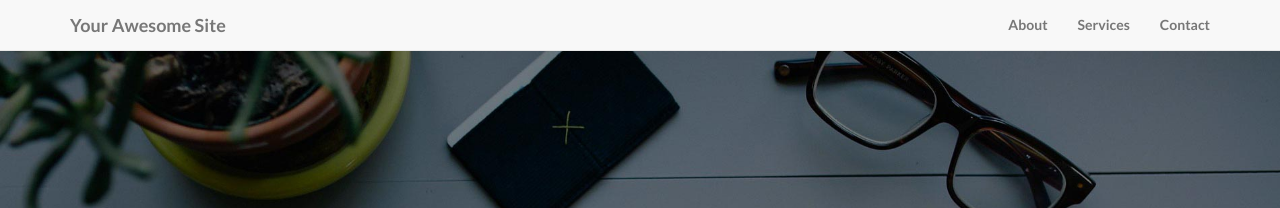
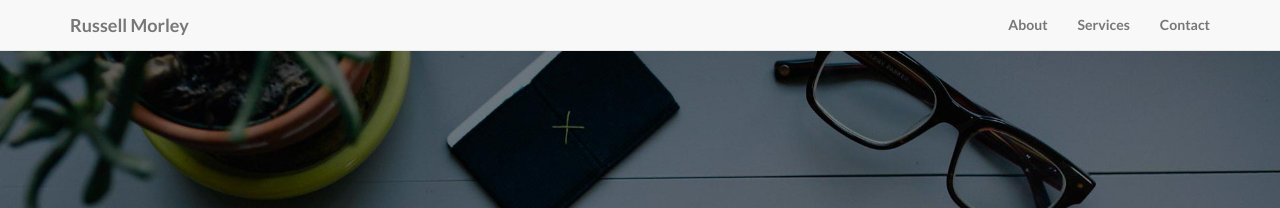
Before and after one commit to Rusty84/Rusty84.github.io, a Jekyll site: the page built from index.html, in a window 1280 px wide. Shown: the top 208 px of the page. Built offline with Jekyll 4.4.1, drawn with Linux system fonts in a browser that asks for light colours; some of the changed lines change nothing that is shown.

Commit message:
Update _config.yml

```diff
--- a/_config.yml
+++ b/_config.yml
@@ -3,15 +3,13 @@
 # ----------------------- #
 
 url: http://yoursite.com
-title: Your Awesome Site
+title: Russell Morley
 email: your-email@domain.com
 author: Your Name
 description: > # "Write an awesome description for your new site here.
   You can edit this line in _config.yml. It will appear in your document
   head meta (for Google search results) and in your feed.xml site
   description.
-copyright: 'Copyright &copy; 2015 Your Name. All Rights Reserved.'
-credits: 'Credits: Landing Page is a free to use, open source Bootstrap theme created by <a href="http://startbootstrap.com/">Start Bootstrap</a>.'
 
 # ----------------------- #
 #    Jekyll & Plugins     #
@@ -27,8 +25,8 @@
 
 social:
   - title: twitter
-    url: https://twitter.com/SBootstrap
+    url: https://twitter.com/rusty_rebel_
   - title: github
-    url: https://github.com/IronSummitMedia/startbootstrap
+    url: https://github.com/Rusty84
   - title: linkedin
-    url:
+    url: https://linkedin.com/in/russell-morley-4087b6136
```
